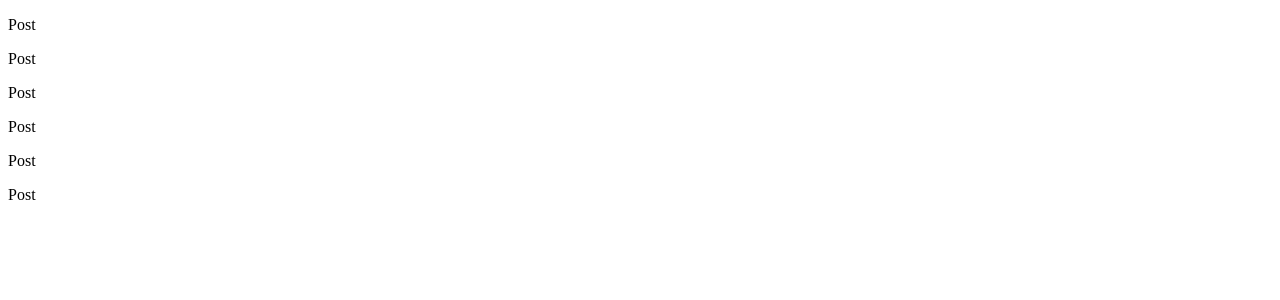
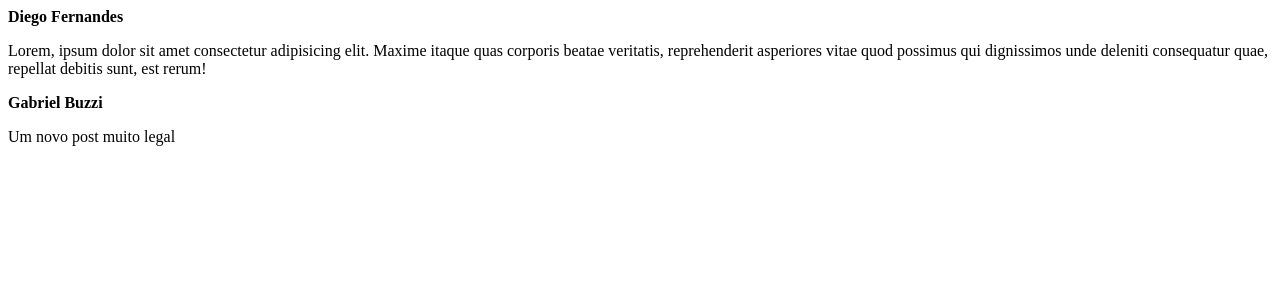
Before and after one commit to MauricioRezende/rocketseat-ignite-feed, a React (Vite) app: page / in a window 1280 px wide. Shown: the top 300 px of the page. Built offline with nearby package versions, Linux system fonts and the light colour scheme.

Commit message:
feat: add properties

```diff
--- a/src/App.jsx
+++ b/src/App.jsx
@@ -3,12 +3,14 @@ import { Post } from './Post'
 export function App() {
   return (
     <div>
-      <Post />
-      <Post />
-      <Post />
-      <Post />
-      <Post />
-      <Post />
+       <Post
+        author="Diego Fernandes"
+        content="Lorem, ipsum dolor sit amet consectetur adipisicing elit. Maxime itaque quas corporis beatae veritatis, reprehenderit asperiores vitae quod possimus qui dignissimos unde deleniti consequatur quae, repellat debitis sunt, est rerum!"
+      />
+      <Post
+        author="Gabriel Buzzi"
+        content="Um novo post muito legal"
+      />
     </div>
   )
 }
--- a/src/Post.jsx
+++ b/src/Post.jsx
@@ -1,3 +1,8 @@
-export function Post() {
-    return <p>Post</p>
-}
+export function Post(props) {
+    return (
+      <div>
+        <strong>{props.author}</strong>
+        <p>{props.content}</p>
+      </div>
+    )
+  }
```
